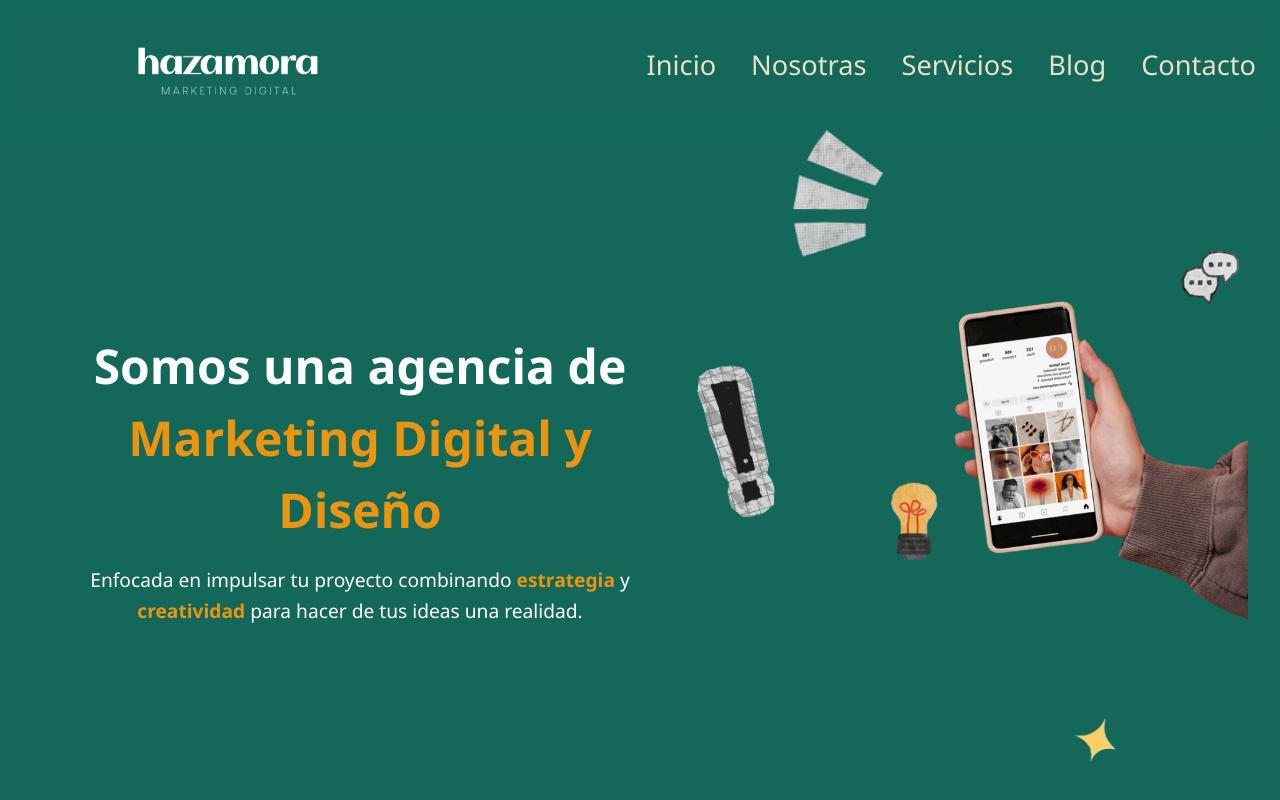
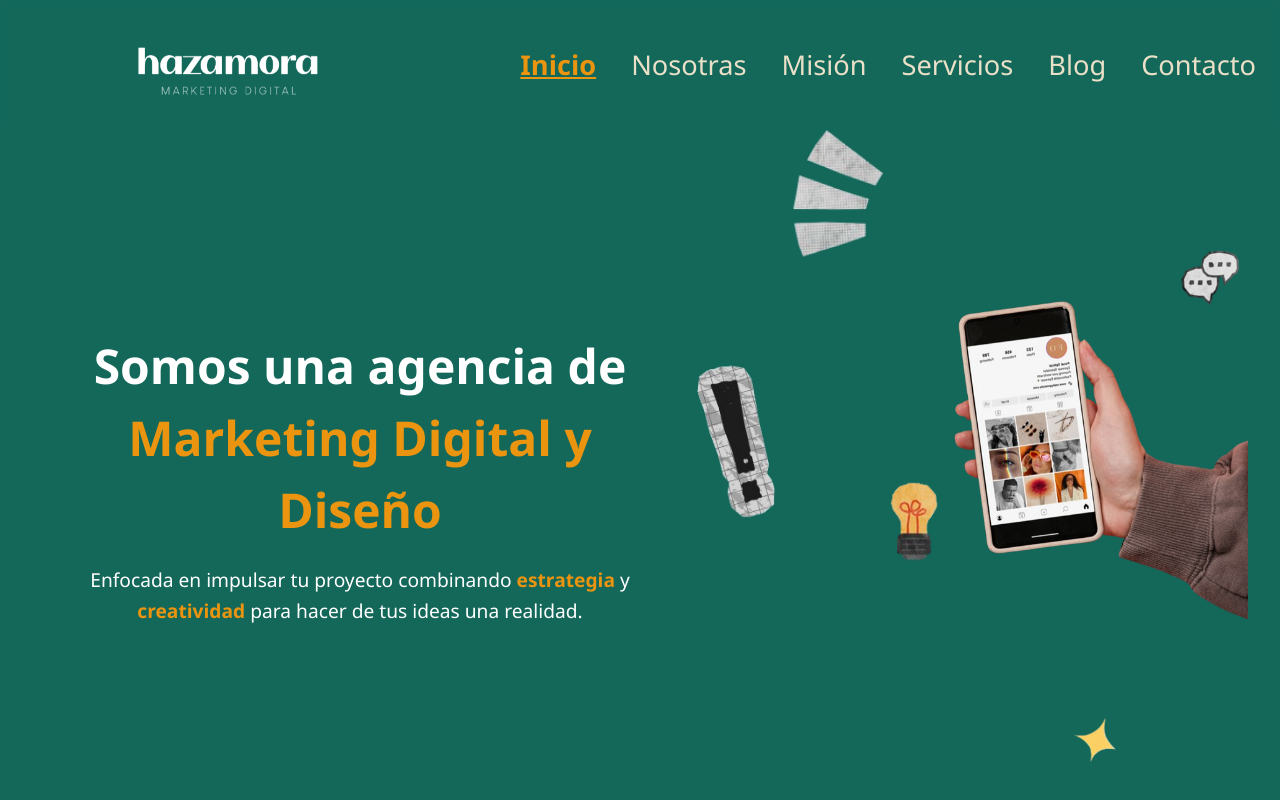
Before and after one commit to Evolvera2025/Hazamora, a React (Vite) app: page / in a window 1280 px wide. Shown: the top 800 px of the page. Built offline with nearby package versions, Linux system fonts and the light colour scheme; the HTML template or start-up script is replaced by a standard one.

Commit message:
Interaccion de nav y secciones
cambio de secciones segun seleccion del navbar

```diff
--- a/public/styles/Navbar.css
+++ b/public/styles/Navbar.css
@@ -64,6 +64,12 @@ body {
   color: var(--hazamora4);
 }
 
+.links a.active {
+  color: var(--hazamora4); /* O el color que prefieras */
+  font-weight: bold;
+  text-decoration: underline;
+}
+
 body {
   margin: 0;
   font-family: 'Segoe UI', sans-serif;
--- a/src/components/Navbar.jsx
+++ b/src/components/Navbar.jsx
@@ -1,20 +1,26 @@
-import { Link } from 'react-router-dom';
+import { useLocation } from 'react-router-dom';
 import '/public/styles/Navbar.css'
 
 function Navbar() {
+  const location = useLocation();
+
+  // Obtén el hash actual (ejemplo: #mision)
+  const currentHash = location.hash;
+
   return (
     <nav className="navbar">
       <div className="logo">
-        <Link to="/">
+        <a href="#inicio">
           <img src="img/LOGO HAZAMORA BLANCO-02.png" alt="Logo Hazamora" className="logo-img" />
-        </Link>
+        </a>
       </div>
       <div className="links">
-        <Link to="/">Inicio</Link>
-        <Link to="/nosotras">Nosotras</Link>
-        <Link to="/servicios">Servicios</Link>
-        <Link to="/blog">Blog</Link>
-        <Link to="/contacto">Contacto</Link>
+        <a href="#inicio" className={currentHash === '#inicio' || currentHash === '' ? 'active' : ''}>Inicio</a>
+        <a href="#nosotras" className={currentHash === '#nosotras' ? 'active' : ''}>Nosotras</a>
+        <a href="#mision" className={currentHash === '#mision' ? 'active' : ''}>Misión</a>
+        <a href="#servicios" className={currentHash === '#servicios' ? 'active' : ''}>Servicios</a>
+        <a href="#blog" className={currentHash === '#blog' ? 'active' : ''}>Blog</a>
+        <a href="#contacto" className={currentHash === '#contacto' ? 'active' : ''}>Contacto</a>
       </div>
     </nav>
   );
--- a/src/pages/Home.jsx
+++ b/src/pages/Home.jsx
@@ -25,7 +25,7 @@ const Home = () => {
 ];
   return (
     <div class="home-body">
-      <section className="nosotros-section fade-on-scroll">
+      <section className="nosotros-section fade-on-scroll" id="inicio">
         <div className="texto-nosotros" id="texto">
           <h2>
             Somos una agencia de <span className="resaltado">Marketing Digital y Diseño</span>
@@ -46,7 +46,7 @@ const Home = () => {
         </div>
       </section>
 
-      <section className="mision-section fade-on-scroll">
+      <section className="mision-section fade-on-scroll" id="mision">
         <div className="mision-flex">
           <div className="mision-contenido" id="texto2">
             <img src="/img/sol.png" alt="Icono Misión" className="mision-icono" />
@@ -71,7 +71,7 @@ const Home = () => {
           ))}
         </h2>
 
-        <section className="images">
+        <section className="images" id="nosotras">
 
                   {imagenes.map((img, index) => (
               <div
@@ -100,7 +100,7 @@ const Home = () => {
         </h2>
       </div>
 
-      <section className="servicios-section">
+      <section className="servicios-section" id='servicios'>
         <div className="servicios-izquierda">
           <img src="/img/megafono.png" alt="Megafono img" className="icono-c" />
           <h2>
@@ -145,7 +145,7 @@ const Home = () => {
         </div>
       </section>
 
-          <section class="blog-section">
+          <section class="blog-section" id="blog">
 
             <div class="blog-left">
               <img ClassName="icono estrella" src="img/estrella.png" alt="sparkles decorativos" />
```
